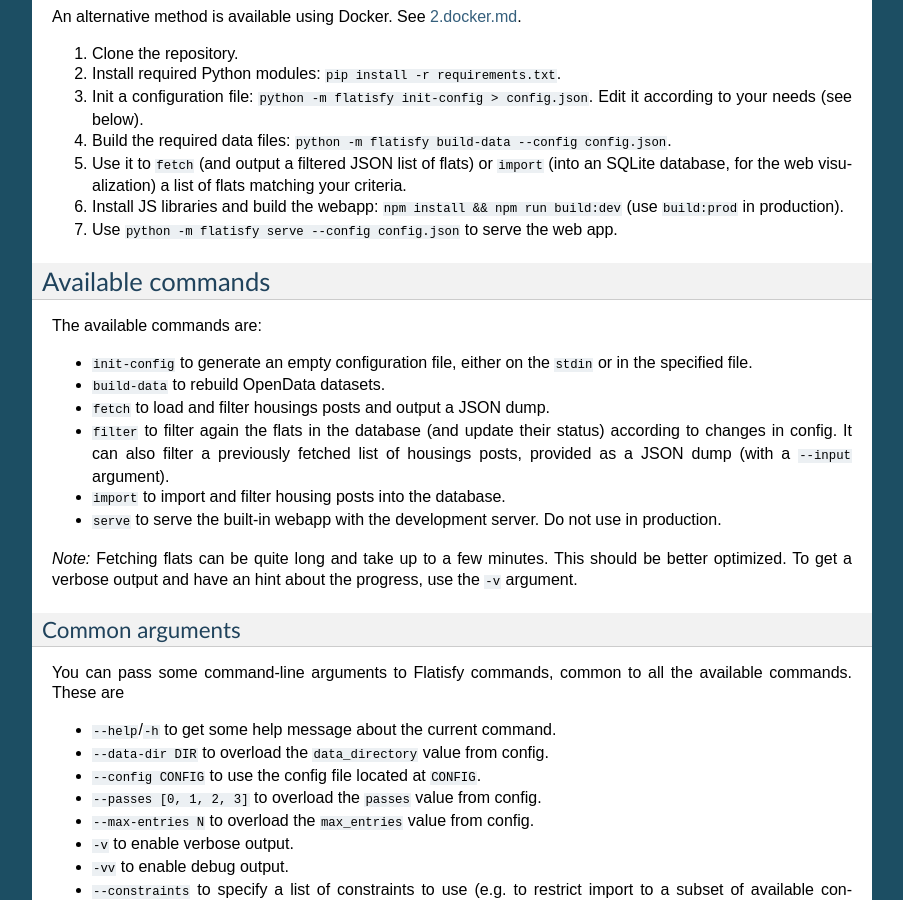
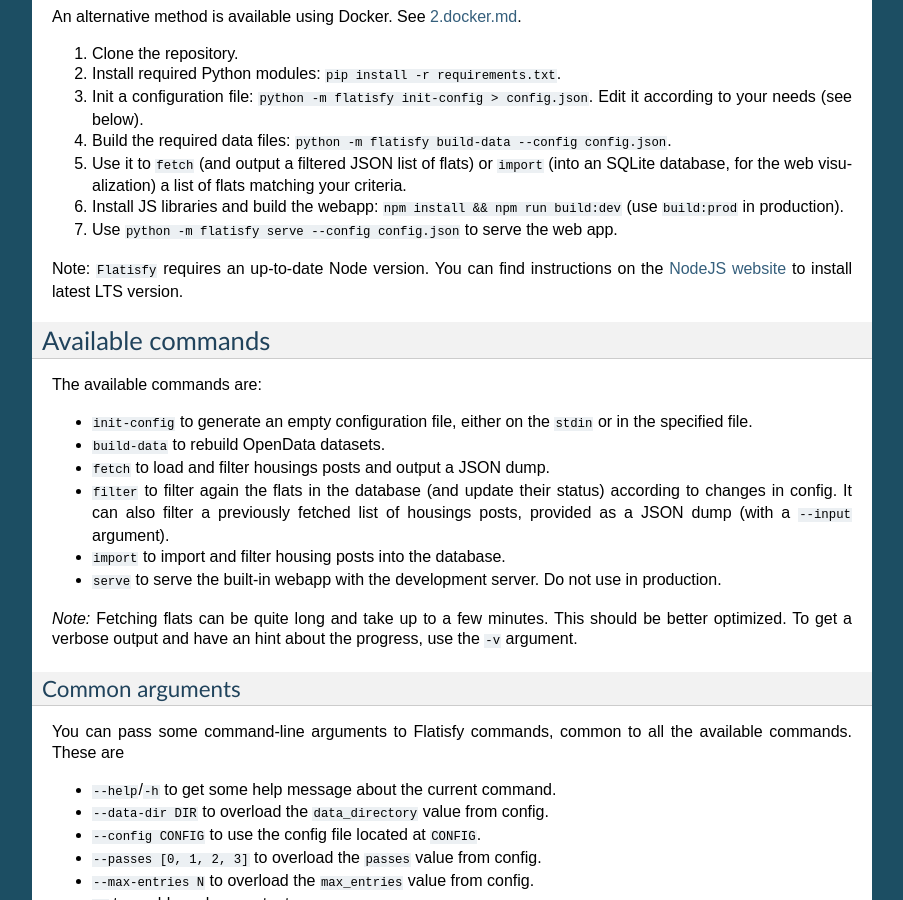
Before and after one commit to Phyks/Flatisfy, a Sphinx documentation site: the page built from doc/0.getting_started.md, in a window 1280 px wide and 900 px high, scrolled down 502 px. Shown: the whole window, without its empty margins (198-1101 px from the left). Built offline with Sphinx 7.4.7, drawn with Linux system fonts in a browser that asks for light colours.

Commit message:
Add doc about NodeJS being required

```diff
--- a/doc/0.getting_started.md
+++ b/doc/0.getting_started.md
@@ -44,6 +44,10 @@
 6. Install JS libraries and build the webapp:
    `npm install && npm run build:dev` (use `build:prod` in production).
 7. Use `python -m flatisfy serve --config config.json` to serve the web app.
+
+Note: `Flatisfy` requires an up-to-date Node version. You can find
+instructions on the [NodeJS website](https://nodejs.org/en/) to install latest
+LTS version.
 
 
 ## Available commands
```
